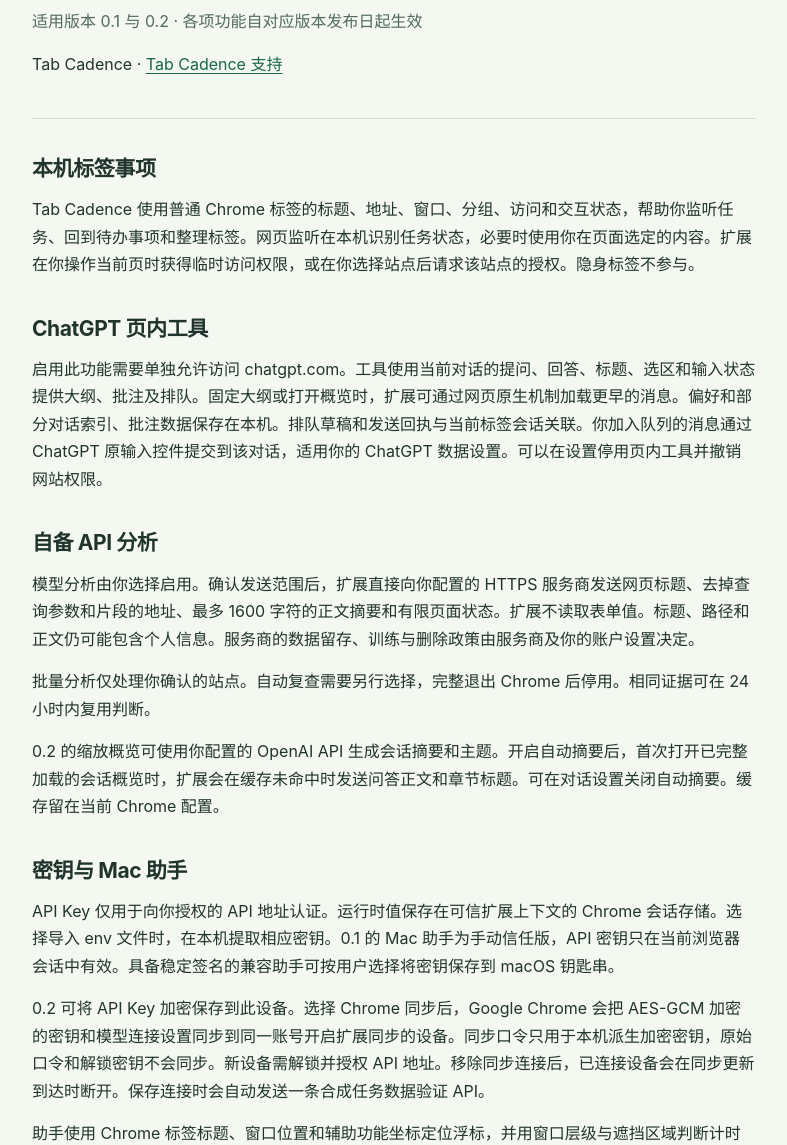
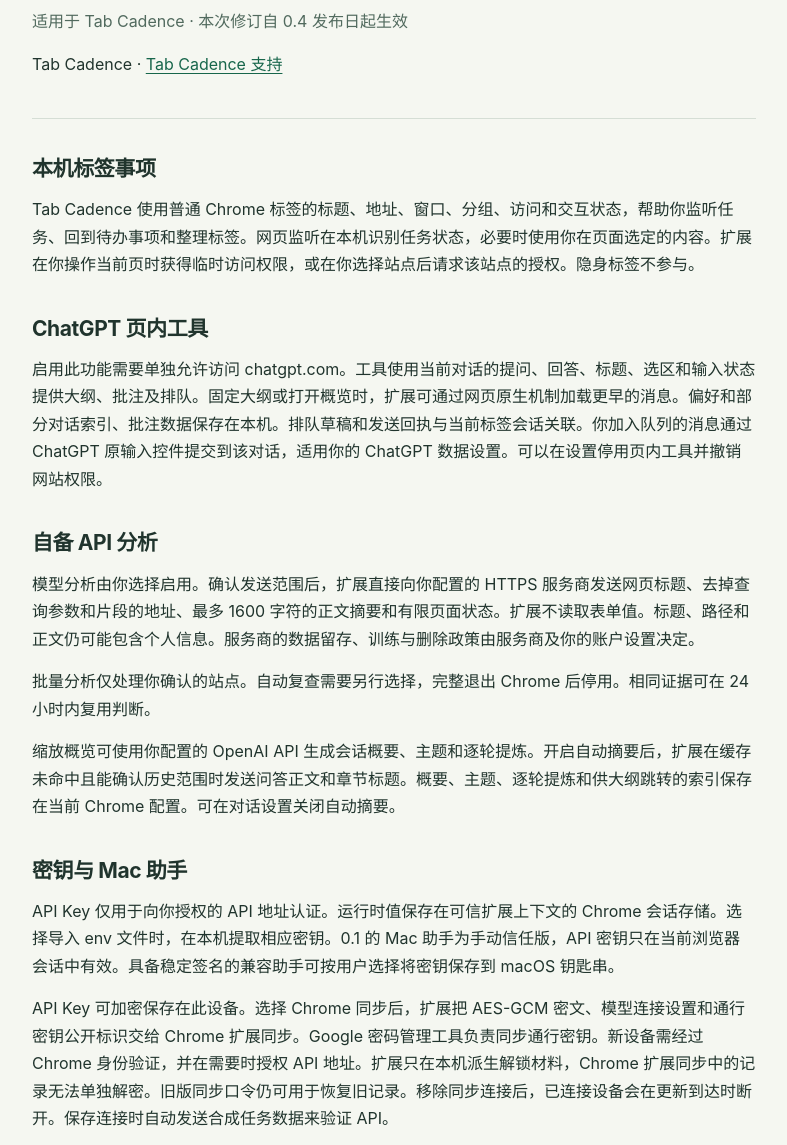
Before and after one commit to Geeprox/tab-cadence-support, a plain HTML site: page index.html in a window 1280 px wide. Shown: the part 152-1297 px from the top of the page, without its empty margins (246-1033 px from the left). Drawn offline with Linux system fonts and the light colour scheme.

Commit message:
文档：更新 Tab Cadence 0.4 隐私政策

```diff
--- a/index.html
+++ b/index.html
@@ -15,7 +15,7 @@ p{margin:0 0 15px}small,.meta{color:#516a5e}a{color:#17664b;text-underline-offse
 <header>
   <small>Tab Cadence</small>
   <h1>隐私政策</h1>
-  <p class="meta">适用版本 0.1 与 0.2 · 各项功能自对应版本发布日起生效</p>
+  <p class="meta">适用于 Tab Cadence · 本次修订自 0.4 发布日起生效</p>
   <p>Tab Cadence · <a href="https://github.com/Geeprox/tab-cadence-support/issues">Tab Cadence 支持</a></p>
 </header>
 <section>
@@ -30,12 +30,12 @@ p{margin:0 0 15px}small,.meta{color:#516a5e}a{color:#17664b;text-underline-offse
   <h2>自备 API 分析</h2>
   <p>模型分析由你选择启用。确认发送范围后，扩展直接向你配置的 HTTPS 服务商发送网页标题、去掉查询参数和片段的地址、最多 1600 字符的正文摘要和有限页面状态。扩展不读取表单值。标题、路径和正文仍可能包含个人信息。服务商的数据留存、训练与删除政策由服务商及你的账户设置决定。</p>
   <p>批量分析仅处理你确认的站点。自动复查需要另行选择，完整退出 Chrome 后停用。相同证据可在 24 小时内复用判断。</p>
-  <p>0.2 的缩放概览可使用你配置的 OpenAI API 生成会话摘要和主题。开启自动摘要后，首次打开已完整加载的会话概览时，扩展会在缓存未命中时发送问答正文和章节标题。可在对话设置关闭自动摘要。缓存留在当前 Chrome 配置。</p>
+  <p>缩放概览可使用你配置的 OpenAI API 生成会话概要、主题和逐轮提炼。开启自动摘要后，扩展在缓存未命中且能确认历史范围时发送问答正文和章节标题。概要、主题、逐轮提炼和供大纲跳转的索引保存在当前 Chrome 配置。可在对话设置关闭自动摘要。</p>
 </section>
 <section>
   <h2>密钥与 Mac 助手</h2>
   <p>API Key 仅用于向你授权的 API 地址认证。运行时值保存在可信扩展上下文的 Chrome 会话存储。选择导入 env 文件时，在本机提取相应密钥。0.1 的 Mac 助手为手动信任版，API 密钥只在当前浏览器会话中有效。具备稳定签名的兼容助手可按用户选择将密钥保存到 macOS 钥匙串。</p>
-  <p>0.2 可将 API Key 加密保存到此设备。选择 Chrome 同步后，Google Chrome 会把 AES-GCM 加密的密钥和模型连接设置同步到同一账号开启扩展同步的设备。同步口令只用于本机派生加密密钥，原始口令和解锁密钥不会同步。新设备需解锁并授权 API 地址。移除同步连接后，已连接设备会在同步更新到达时断开。保存连接时会自动发送一条合成任务数据验证 API。</p>
+  <p>API Key 可加密保存在此设备。选择 Chrome 同步后，扩展把 AES-GCM 密文、模型连接设置和通行密钥公开标识交给 Chrome 扩展同步。Google 密码管理工具负责同步通行密钥。新设备需经过 Chrome 身份验证，并在需要时授权 API 地址。扩展只在本机派生解锁材料，Chrome 扩展同步中的记录无法单独解密。旧版同步口令仍可用于恢复旧记录。移除同步连接后，已连接设备会在更新到达时断开。保存连接时自动发送合成任务数据来验证 API。</p>
   <p>助手使用 Chrome 标签标题、窗口位置和辅助功能坐标定位浮标，并用窗口层级与遮挡区域判断计时是否可见。它不截屏，不保存其他应用的窗口标题。快捷切换只处理启用后所需的组合键，不记录普通键入内容。钥匙串诊断只保留有限的本机状态记录，排除密钥和网页内容。</p>
 </section>
 <section>
```
